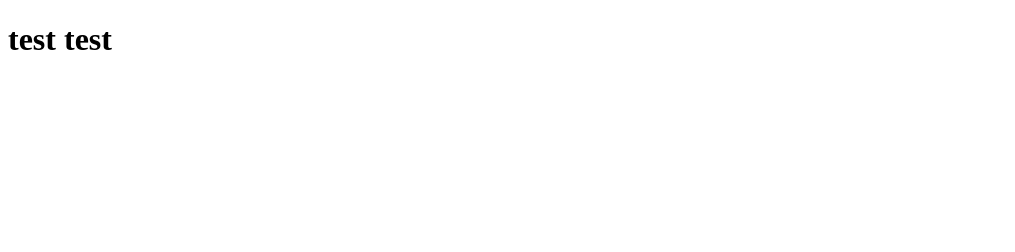
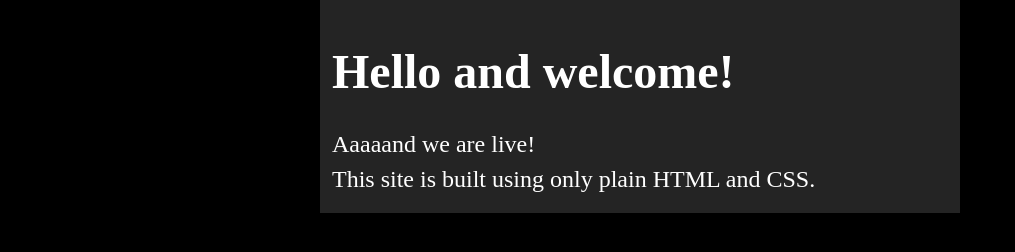
Before and after one commit to rwxroman/rwxroman.github.io, a plain HTML site: page index.html in a window 1280 px wide. Shown: the whole page, without its empty margins (0-1015 px from the left). Drawn offline with Linux system fonts and the light colour scheme.

Commit message:
Added styles.css, edited readme.md and index.html

```diff
--- a/index.html
+++ b/index.html
@@ -5,8 +5,15 @@
   <title>rwxroman website</title>
   <meta name="viewport" content="width=device-width,initial-scale=1">
   <link rel="icon" href="favicon.png">
+  <link rel="stylesheet" href="styles.css">
 </head>
 <body>
-  <h1>test test</h1>
+  <div class="content">
+    <div class="heading">
+      <h1>Hello and welcome!</h1>
+    </div>
+    <div class="text">Aaaaand we are live!</div>
+    <div class="text">This site is built using only plain HTML and CSS.</div>
+  </div>
 </body>
 </html>
--- /dev/null
+++ b/styles.css
@@ -0,0 +1,26 @@
+* {
+    /* for debugging */
+    /* border: 1px solid red; */
+}
+
+body {
+    width: 50%;
+    margin: auto;
+    background-color: #000;
+    color: #fff;
+}
+
+.content {
+    background-color: #242424;
+    height: 100%;
+    padding: 12px;
+}
+
+.heading {
+    font-size: 24px;
+}
+
+.text {
+    font-size: 24px;
+    margin-bottom: 8px;
+}
```
Also changed, not shown: 1 other file.
